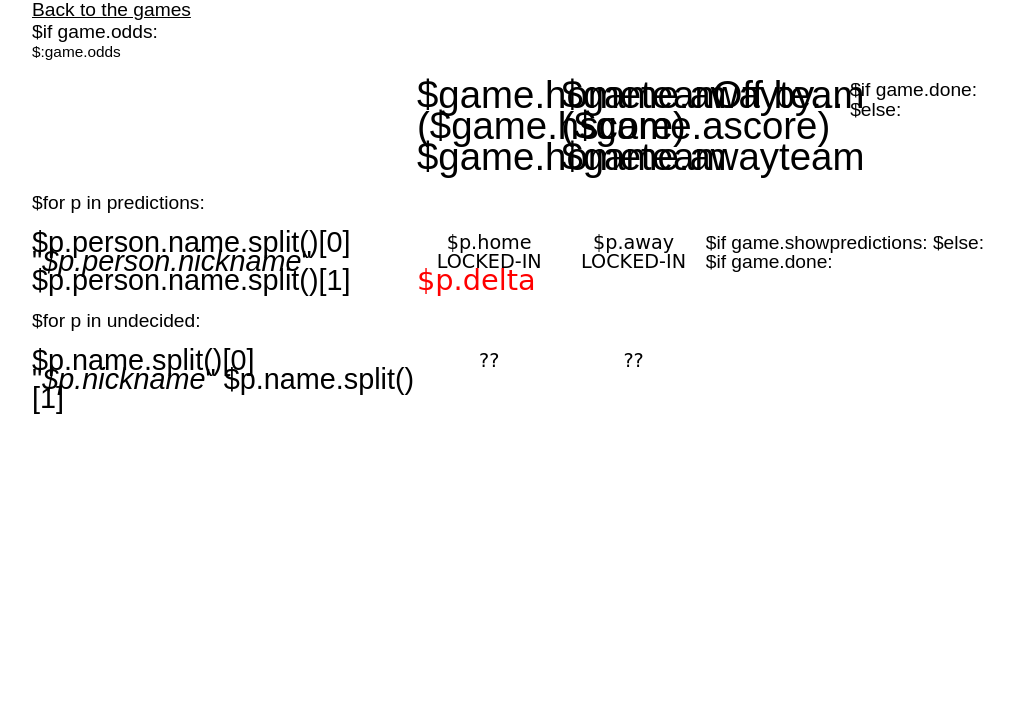
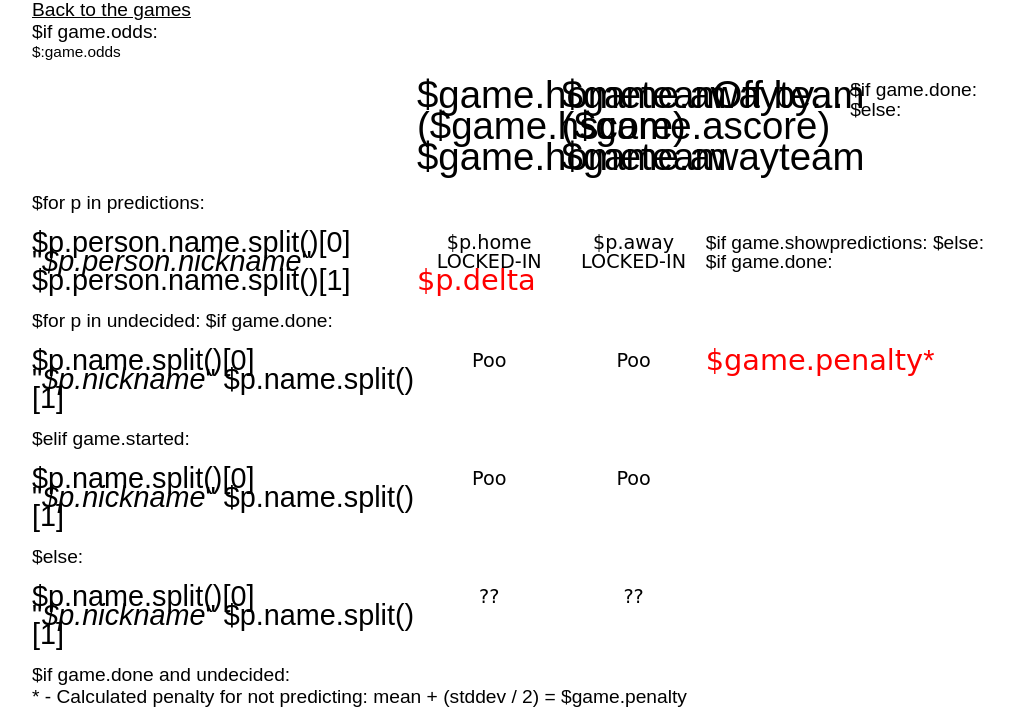
Before and after one commit to jonEbird/predictions, a Python web app: template templates/predictions.html in a window 1280 px wide. Shown: the part 87-814 px from the top of the page, without its empty margins (64-1078 px from the left). Before the commit the page ends 501 px from the top, so only its background shows below. Run offline with Jinja, Linux system fonts and the light colour scheme; the template is opened without the code that fills it, so the values that code supplies are empty.

Commit message:
Handling conditions when somebody does not make a prediction

```diff
--- a/static/style.css
+++ b/static/style.css
@@ -13,6 +13,7 @@
 li { list-style-type: none; line-height: 1em;}
 div#clearinghouse {clear: both;}
 
+span.stats { color: green; }
 /*
    predictions
    --------------- */
--- a/templates/games.html
+++ b/templates/games.html
@@ -19,6 +19,7 @@
     <li><p class="game">On $game.gametime.strftime('%A, %b %d at %H:%M') <a href="/$game.ahref/">$game.hometeam hosts $game.awayteam</a>.
     $if game.done:
         The game is over. $game.hometeam ($game.hscore) - $game.awayteam ($game.ascore)
+        &nbsp;[<span class="stats">$game.mean +- $game.stddev</span>]
     $else:
         Get your predictions in!
     </p>
--- a/templates/predictions.html
+++ b/templates/predictions.html
@@ -41,13 +41,28 @@
         <p class="delta">$p.delta</p>
     </li>
 $for p in undecided:
-    <li>
-      <p class="person"><a href="$p.name/">$p.name.split()[0] &quot;<i>$p.nickname</i>&quot; $p.name.split()[1]</a></p>
-      <p class="team1">??</p>
-      <p class="team2">??</p>
-    </li>
+    $if game.done:
+        <li>
+          <p class="person"><a href="$p.name/">$p.name.split()[0] &quot;<i>$p.nickname</i>&quot; $p.name.split()[1]</a></p>
+          <p class="team1">Poo</p>
+          <p class="team2">Poo</p>
+          <p class="delta">$game.penalty<span>*</span></p>
+        </li>
+    $elif game.started:
+        <li>
+          <p class="person"><a href="$p.name/">$p.name.split()[0] &quot;<i>$p.nickname</i>&quot; $p.name.split()[1]</a></p>
+          <p class="team1">Poo</p>
+          <p class="team2">Poo</p>
+        </li>
+    $else:
+        <li>
+          <p class="person"><a href="$p.name/">$p.name.split()[0] &quot;<i>$p.nickname</i>&quot; $p.name.split()[1]</a></p>
+          <p class="team1">??</p>
+          <p class="team2">??</p>
+        </li>
 </ul>
-
+$if game.done and undecided:
+    <p>* - Calculated penalty for not predicting: mean + (stddev / 2) = $game.penalty</p>
 </div>
 
 </body>
```
Also changed, not shown: predictions.py (+23 -2 lines).
